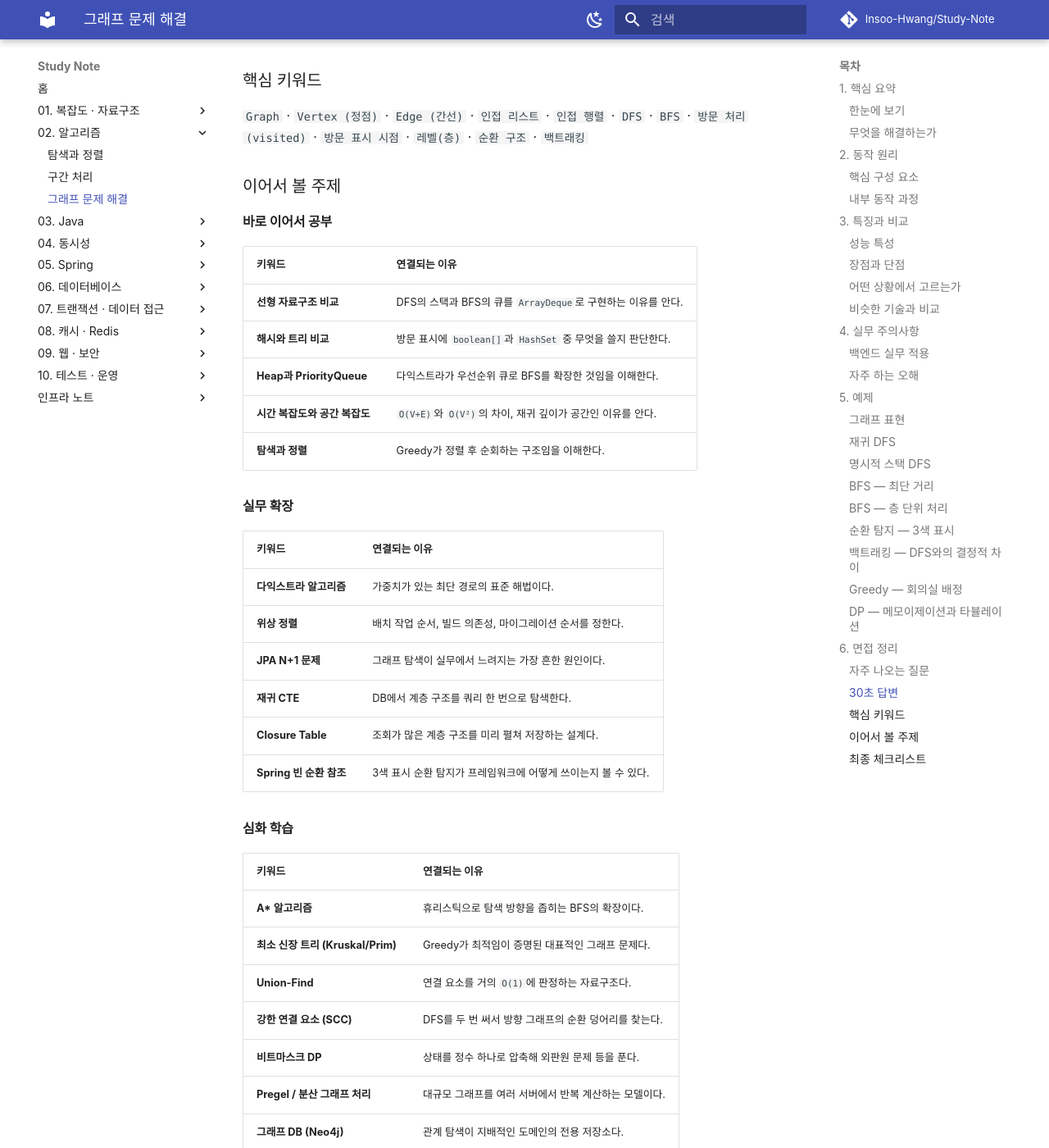
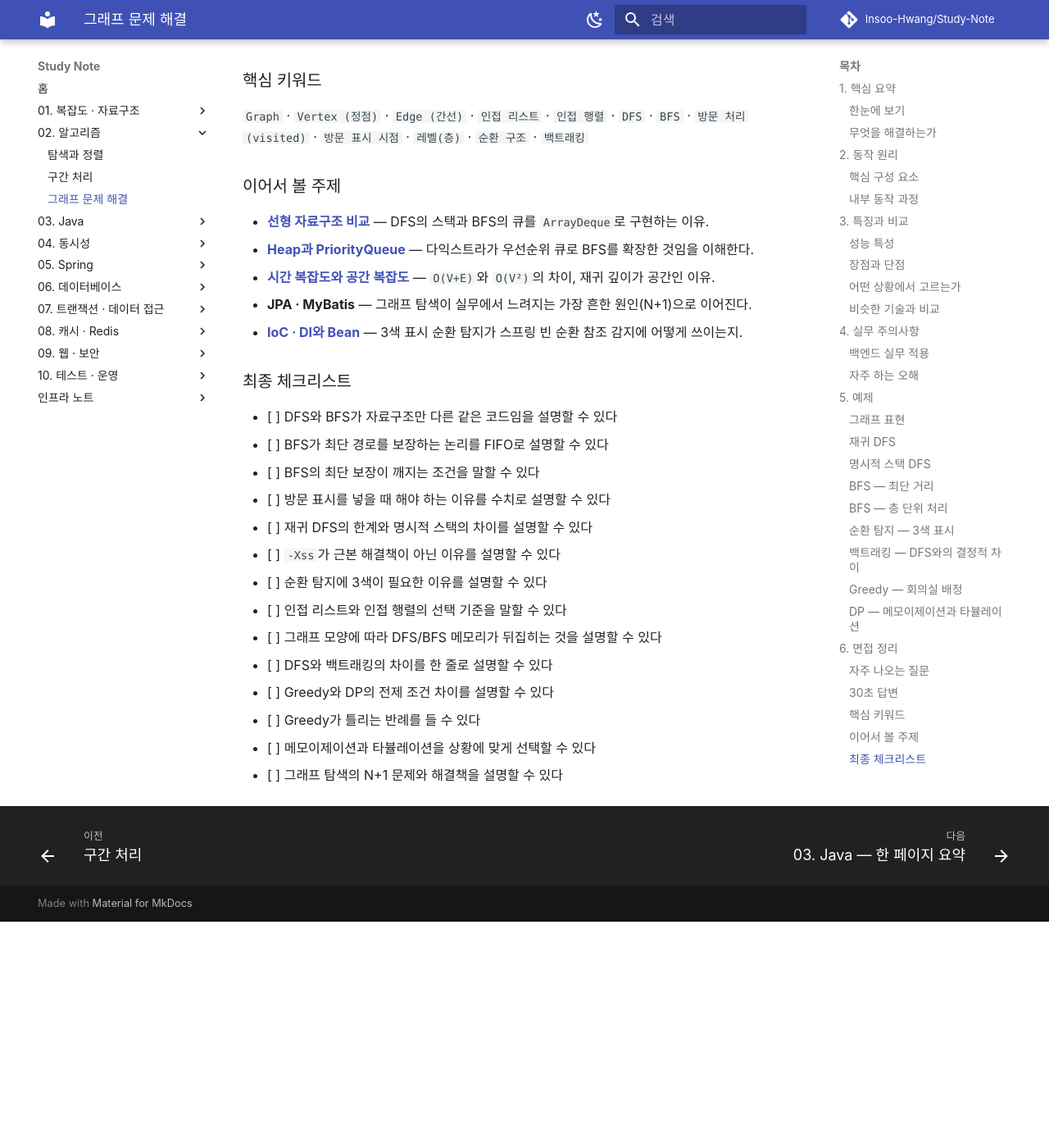
Before and after one commit to Insoo-Hwang/Study-Note, an MkDocs documentation site: the page built from docs/02-알고리즘/그래프-문제해결/그래프-문제해결.md, in a window 1280 px wide and 1400 px high, scrolled down 33613 px. Shown: the whole window at 82% size. Built offline with MkDocs 1.6.1 and Material for MkDocs 9.7.7, drawn with Linux system fonts in a browser that asks for light colours; comment, search, counter and statistics services are not loaded; after the commit the page ends 34737 px from its top, so only the background shows below that.

Commit message:
docs: 02-알고리즘 노트 이어서 볼 주제 정리

```diff
--- a/docs/02-알고리즘/그래프-문제해결/그래프-문제해결.md
+++ b/docs/02-알고리즘/그래프-문제해결/그래프-문제해결.md
@@ -1341,38 +1341,11 @@ public class Fibonacci {
 
 ### 이어서 볼 주제
 
-#### 바로 이어서 공부
-
-| 키워드                       | 연결되는 이유                                     |
-| ------------------------- | ------------------------------------------- |
-| **선형 자료구조 비교**            | DFS의 스택과 BFS의 큐를 `ArrayDeque`로 구현하는 이유를 안다. |
-| **해시와 트리 비교**             | 방문 표시에 `boolean[]`과 `HashSet` 중 무엇을 쓸지 판단한다. |
-| **Heap과 PriorityQueue**   | 다익스트라가 우선순위 큐로 BFS를 확장한 것임을 이해한다.           |
-| **시간 복잡도와 공간 복잡도**        | `O(V+E)`와 `O(V²)`의 차이, 재귀 깊이가 공간인 이유를 안다.   |
-| **탐색과 정렬**                | Greedy가 정렬 후 순회하는 구조임을 이해한다.                |
-
-#### 실무 확장
-
-| 키워드                | 연결되는 이유                              |
-| ------------------ | ------------------------------------ |
-| **다익스트라 알고리즘**     | 가중치가 있는 최단 경로의 표준 해법이다.              |
-| **위상 정렬**          | 배치 작업 순서, 빌드 의존성, 마이그레이션 순서를 정한다.    |
-| **JPA N+1 문제**     | 그래프 탐색이 실무에서 느려지는 가장 흔한 원인이다.        |
-| **재귀 CTE**         | DB에서 계층 구조를 쿼리 한 번으로 탐색한다.           |
-| **Closure Table**  | 조회가 많은 계층 구조를 미리 펼쳐 저장하는 설계다.        |
-| **Spring 빈 순환 참조** | 3색 표시 순환 탐지가 프레임워크에 어떻게 쓰이는지 볼 수 있다. |
-
-#### 심화 학습
-
-| 키워드                          | 연결되는 이유                                |
-| ---------------------------- | -------------------------------------- |
-| **A\* 알고리즘**                 | 휴리스틱으로 탐색 방향을 좁히는 BFS의 확장이다.           |
-| **최소 신장 트리 (Kruskal/Prim)**  | Greedy가 최적임이 증명된 대표적인 그래프 문제다.         |
-| **Union-Find**               | 연결 요소를 거의 `O(1)`에 판정하는 자료구조다.          |
-| **강한 연결 요소 (SCC)**           | DFS를 두 번 써서 방향 그래프의 순환 덩어리를 찾는다.       |
-| **비트마스크 DP**                 | 상태를 정수 하나로 압축해 외판원 문제 등을 푼다.           |
-| **Pregel / 분산 그래프 처리**       | 대규모 그래프를 여러 서버에서 반복 계산하는 모델이다.         |
-| **그래프 DB (Neo4j)**           | 관계 탐색이 지배적인 도메인의 전용 저장소다.              |
+* **[선형 자료구조 비교](../../01-복잡도-자료구조/선형-자료구조-비교/선형-자료구조-비교.md)** — DFS의 스택과 BFS의 큐를 `ArrayDeque`로 구현하는 이유.
+* **[Heap과 PriorityQueue](../../01-복잡도-자료구조/Heap-PriorityQueue/Heap-PriorityQueue.md)** — 다익스트라가 우선순위 큐로 BFS를 확장한 것임을 이해한다.
+* **[시간 복잡도와 공간 복잡도](../../01-복잡도-자료구조/시간-공간-복잡도/시간-공간-복잡도.md)** — `O(V+E)`와 `O(V²)`의 차이, 재귀 깊이가 공간인 이유.
+* **JPA · MyBatis** — 그래프 탐색이 실무에서 느려지는 가장 흔한 원인(N+1)으로 이어진다.
+* **[IoC · DI와 Bean](../../05-Spring/IoC-DI와-Bean/IoC-DI와-Bean.md)** — 3색 표시 순환 탐지가 스프링 빈 순환 참조 감지에 어떻게 쓰이는지.
 
 ### 최종 체크리스트
 
```
Also changed, not shown: docs/02-알고리즘/구간-처리/구간-처리.md (+5 -31 lines), docs/02-알고리즘/탐색-정렬/탐색-정렬.md (+5 -31 lines).
